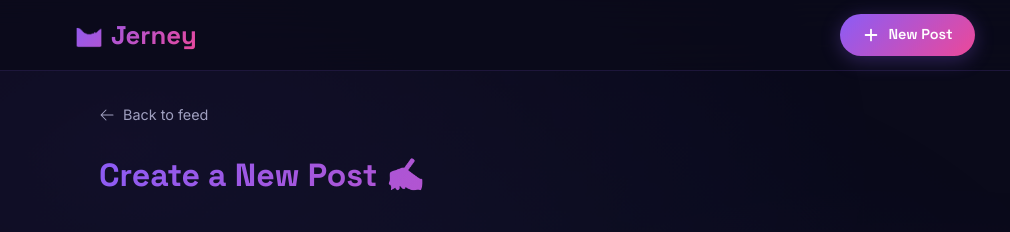
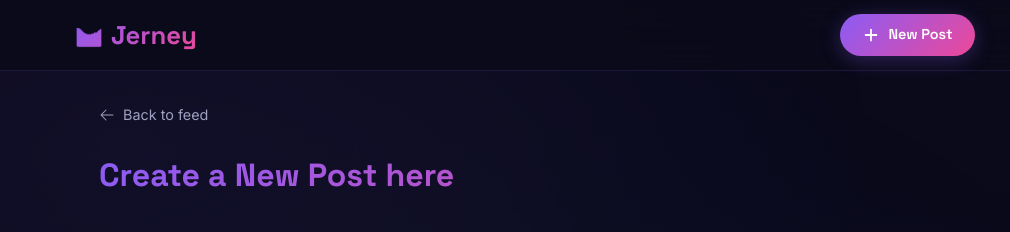
Before and after one commit to imbivek08/infra-e2e-devops, a React (Vite) app in the folder frontend/: page /create in a window 1280 px wide. Shown: the top 232 px of the page, without its empty margins (115-1125 px from the left). Built offline with nearby package versions, Linux system fonts and the light colour scheme.

Commit message:
update in create post for test

```diff
--- a/frontend/src/pages/CreatePost.jsx
+++ b/frontend/src/pages/CreatePost.jsx
@@ -44,7 +44,7 @@ function CreatePost() {
       <Link to="/" className="post-detail-back">
         <HiArrowLeft size={16} /> Back to feed
       </Link>
-      <h1>Create a New Post ✍️</h1>
+      <h1>Create a New Post here</h1>
 
       <form className="form-card" onSubmit={handleSubmit}>
         <div className="form-group">
```
